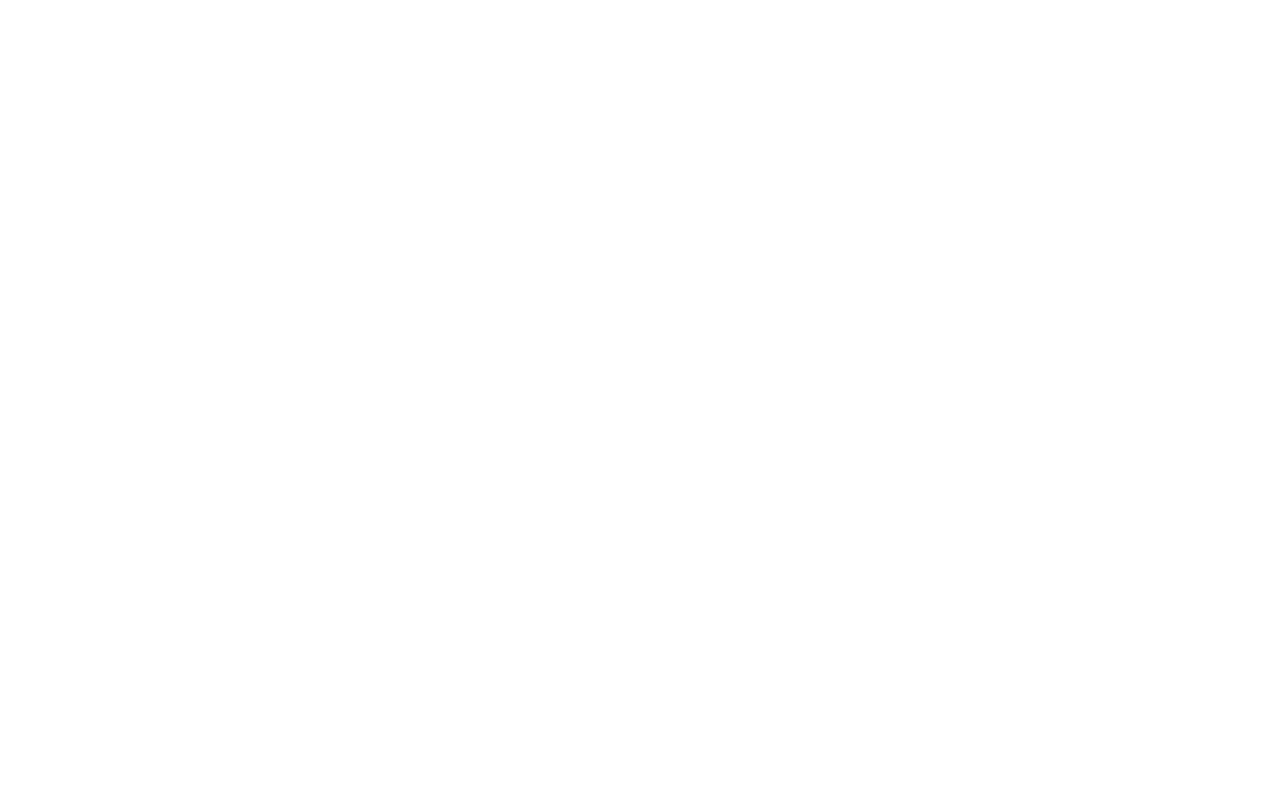
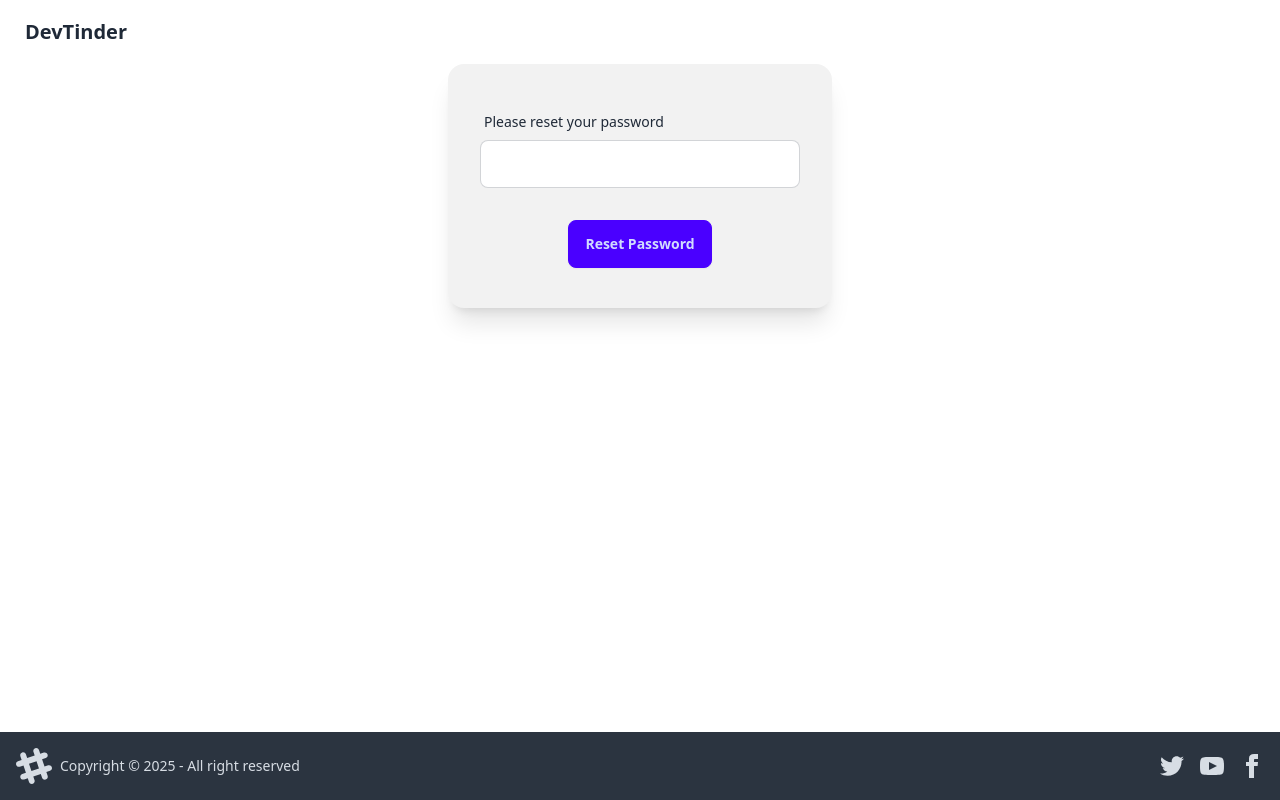
Before and after one commit to abhishekpanwargpr/devTinder_frontend, a React (Vite) app: page /forget-password in a window 1280 px wide. Before the commit this address had no page. Built offline with nearby package versions, Linux system fonts and the light colour scheme; no server answers.

Commit message:
Commit to add update password feature

```diff
--- a/src/App.jsx
+++ b/src/App.jsx
@@ -8,6 +8,7 @@ import appStore from "./utils/appStore"
 import Connections from "./components/Connections"
 import Requests from "./components/Request"
 import SignUp from "./components/SignUp"
+import Password from "./components/Password"
 
 function App() {
   return (
@@ -22,6 +23,7 @@ function App() {
             <Route path="/connections" element={<Connections/>}></Route>
             <Route path="/requests" element={<Requests/>}></Route>
             <Route path="/signup" element={<SignUp/>}></Route>
+            <Route path="/forget-password" element={<Password/>}></Route>
           </Route>
          </Routes>
       </BrowserRouter>
--- a/src/components/Body.jsx
+++ b/src/components/Body.jsx
@@ -31,7 +31,7 @@ const Body = () => {
     }
   }, [])
   return (
-    <div>
+    <div className="min-h-screen flex flex-col">
     <Navbar/>
     <Outlet/>
     <Footer/>
--- a/src/components/Footer.jsx
+++ b/src/components/Footer.jsx
@@ -1,6 +1,6 @@
 const Footer = () => {
     return (
-        <footer className="footer bg-neutral text-neutral-content fixed bottom-0 items-center p-4">
+        <footer className="footer bg-neutral text-neutral-content p-4 mt-auto">
             <aside className="grid-flow-col items-center">
                 <svg
                     width="36"
--- a/src/components/Login.jsx
+++ b/src/components/Login.jsx
@@ -54,6 +54,7 @@ const Login = () => {
         </div>
           <p className="text-center">New User?
             <Link className="mx-2 underline" to="/signUp">SignUp</Link>
+            <Link className="mx-1 underline" to="/forget-password">Forget Password?</Link>
           </p>
       </div>
     </div>
--- /dev/null
+++ b/src/components/Password.jsx
@@ -0,0 +1,45 @@
+import axios from "axios";
+import { useState } from "react";
+import { BASE_URL } from "../utils/constants";
+import { useNavigate } from "react-router-dom";
+
+const Password = () => {
+    const [password, setPassword] = useState("");
+    const navigate = useNavigate()
+    const [error, setError] = useState("");
+    const resetPasswordHandler = async () => {
+        try {
+            await axios.patch(BASE_URL + "/forget-password", { password }, {
+                withCredentials: true
+            })
+            navigate("/login")
+        } catch (err) {
+            setError(err?.request?.data)
+        }
+    }
+    return (
+        <div className="flex justify-center">
+            <div className="card bg-base-200 w-96 shadow-xl">
+                <div className="card-body justify-center">
+                    <label className="form-control w-full max-w-xs my-2">
+                        <div className="label">
+                            <span className="label-text">Please reset your password</span>
+                        </div>
+                        <input
+                            type="password"
+                            className="input input-bordered w-full max-w-xs"
+                            value={password}
+                            onChange={(e) => setPassword(e.target.value)}
+                        />
+                    </label>
+                    <p className="text-red-500 text-center">{error}</p>
+                    <div className="card-actions justify-center my-2">
+                        <button className="btn btn-primary" onClick={resetPasswordHandler}>Reset Password</button>
+                    </div>
+                </div>
+            </div>
+        </div>
+    )
+}
+
+export default Password
```
